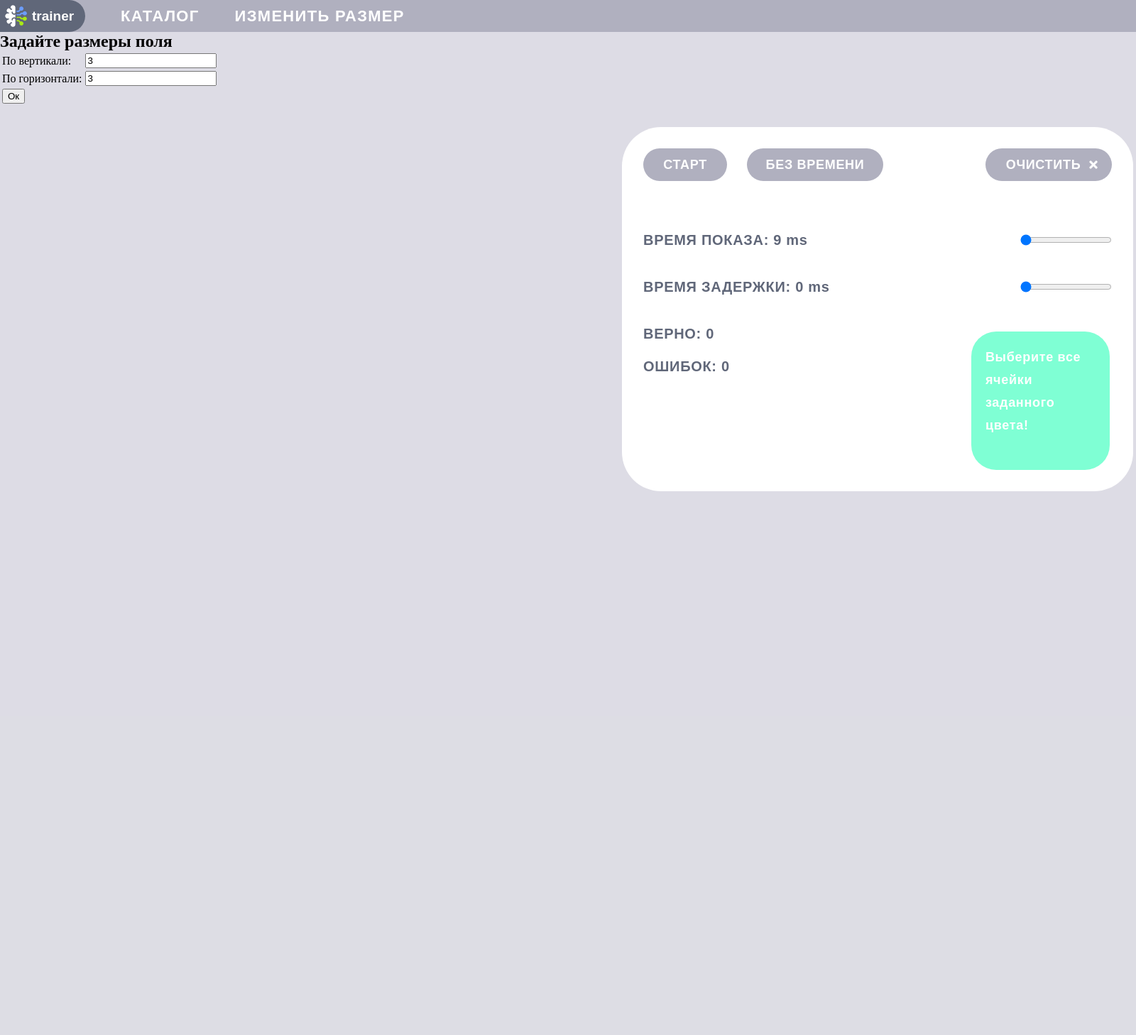
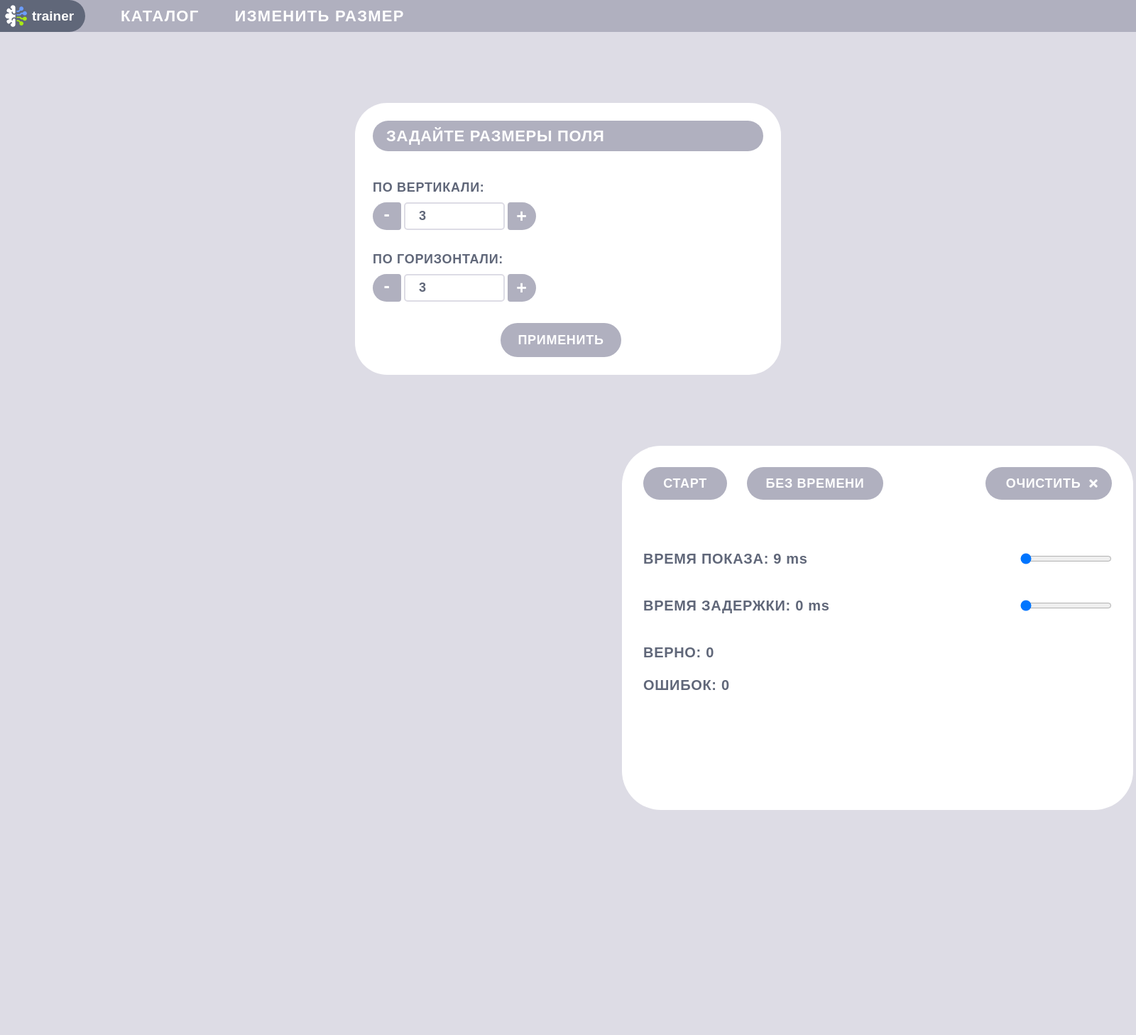
Before and after one commit to CatInBeard/trainer, a PHP site: page /pages/trainer1.html in a window 1600 px wide. Shown: the whole page at 71% size. Before the commit the page ends 692 px from the top, so only its background shows below. Run offline with PHP 8.4, Linux system fonts and the light colour scheme; some libraries are stand-ins or nearby versions.

Commit message:
Added change size desctop

```diff
--- a/css/style-trainer.css
+++ b/css/style-trainer.css
@@ -4,8 +4,11 @@
 }
 .hidden-on {
   visibility: hidden;
+  display: none;
   width: 0;
   height: 0;
+  margin: 0;
+  padding: 0;
 }
 
 * {
@@ -189,7 +192,7 @@ main .slider {
 }
 main .color_indicator {
   color: #ffffff;
-  background-color: aquamarine;
+  background-color: #ffffff;
 }
 
 @media (orientation: landscape) {
@@ -414,5 +417,130 @@ main .color_indicator {
     letter-spacing: 0;
   }
 }
+#sizer {
+  background: #ffffff;
+}
+#sizer .input-container {
+  display: flex;
+  justify-content: space-between;
+  flex-direction: row;
+}
+#sizer a {
+  background: #b0b0bf;
+}
+#sizer input[type=number] {
+  -moz-appearance: textfield;
+  outline: none;
+}
+#sizer input::-webkit-outer-spin-button,
+#sizer input::-webkit-inner-spin-button {
+  -webkit-appearance: none;
+}
+#sizer button {
+  border: none;
+  outline: none;
+  background: #b0b0bf;
+}
+
+@media (orientation: landscape) {
+  #sizer {
+    width: 550px;
+    margin: 100px auto;
+    padding: 25px;
+    border-radius: 45px;
+  }
+  #sizer p {
+    font-family: Montserrat, sans-serif;
+    color: #606779;
+    font-weight: 700;
+    line-height: 22px;
+    font-size: 18px;
+    letter-spacing: 0.7px;
+    margin-bottom: 10px;
+  }
+  #sizer h2 {
+    font-family: Montserrat, sans-serif;
+    color: #ffffff;
+    font-weight: 700;
+    line-height: 43px;
+    font-size: 22px;
+    letter-spacing: 0.7px;
+    background: #b0b0bf;
+    border-radius: 100px;
+    padding-left: 19px;
+    margin-bottom: 40px;
+  }
+  #sizer .input-container {
+    width: 230px;
+    margin-bottom: 30px;
+  }
+  #sizer input {
+    height: 25px;
+    padding: 5px 19px;
+    font-family: Montserrat, sans-serif;
+    color: #606779;
+    font-weight: 700;
+    line-height: 22px;
+    font-size: 18px;
+    letter-spacing: 0.7px;
+    border: 2px solid #dddce5;
+    border-radius: 5px;
+    width: 100px;
+  }
+  #sizer input:hover {
+    border: 2px solid #b0b0bf;
+  }
+  #sizer a {
+    text-decoration: none;
+    font-family: Montserrat, sans-serif;
+    color: #ffffff;
+    font-weight: 700;
+    line-height: 25px;
+    font-size: 25px;
+    letter-spacing: 0.7px;
+    width: 40px;
+    text-align: center;
+    padding-top: 7px;
+  }
+  #sizer a:first-child {
+    padding-top: 4px;
+    border-top-right-radius: 10px;
+    border-bottom-right-radius: 10px;
+    border-top-left-radius: 50px;
+    border-bottom-left-radius: 50px;
+  }
+  #sizer a:last-child {
+    padding-top: 7px;
+    border-top-left-radius: 10px;
+    border-bottom-left-radius: 10px;
+    border-top-right-radius: 50px;
+    border-bottom-right-radius: 50px;
+  }
+  #sizer a:hover {
+    background: #606779;
+  }
+  #sizer button {
+    font-family: Montserrat, sans-serif;
+    color: #ffffff;
+    font-weight: 700;
+    line-height: 46px;
+    font-size: 18px;
+    letter-spacing: 0.7px;
+    border-radius: 50px;
+    width: 170px;
+    margin-left: 180px;
+  }
+  #sizer button:hover {
+    background: #606779;
+  }
+}
+@media (orientation: portrait) {
+  #sizer a:active {
+    background: #606779;
+  }
+  #sizer button:active {
+    background: #606779;
+  }
+}
 
 /*# sourceMappingURL=style-trainer.css.map */
--- a/js/trainer1.js
+++ b/js/trainer1.js
@@ -25,12 +25,8 @@ class Trainer{
         if(start){
             localStorage.setItem("vt", this.vt);
             localStorage.setItem("hr", this.hr);
-            window.sizer.style.visibility="hidden";
-            window.main_view.style.visibility="visible";
-            window.sizer.style.width="0px";
-            window.sizer.style.height="0px";
-            window.main_view.style.width="auto";
-            window.main_view.style.height="auto";
+            window.sizer.classList.add("hidden-on");
+            window.main_view.classList.remove("hidden-on");
 
             var cells="";
             var count=0;
@@ -46,12 +42,8 @@ class Trainer{
         }
     }
     ask_change(){
-        window.sizer.style.visibility="visible";
-        window.main_view.style.visibility="hidden";
-        window.sizer.style.width="auto";
-        window.sizer.style.height="auto";
-        window.main_view.style.width="0px";
-        window.main_view.style.height="0px";
+        window.sizer.classList.remove("hidden-on");
+        window.main_view.classList.add("hidden-on");
     }
     numGen(){
         var number;
--- a/pages/trainer1.html
+++ b/pages/trainer1.html
@@ -15,20 +15,20 @@
             <p onclick="window.trainer.ask_change()">ИЗМЕНИТЬ РАЗМЕР</p>
         </header>
         <nav id="sizer">
-            <h2>Задайте размеры поля</h2>
-            <table>
-                <tr>
-                    <td>По вертикали:</td><td><input type="number" id="vt" value="3"></td>
-                </tr>
-                <tr>
-                    <td>По горизонтали:</td><td><input type="number" id="hr" value="3"></td>
-                </tr>
-                <tr>
-                    <td>
-                        <button onclick="window.trainer.change_size(true)">Ок</button>
-                    </td>
-                </tr>
-            </table>
+            <h2>ЗАДАЙТЕ РАЗМЕРЫ ПОЛЯ</h2>
+            <p>ПО ВЕРТИКАЛИ:</p>
+            <div class="input-container">
+                <a id="vtMinus" href="#">-</a>
+                <input type="number" id="vt" value="3">
+                <a id="vtPlus" href="#">+</a>
+            </div>
+            <p>ПО ГОРИЗОНТАЛИ:</p>
+            <div class="input-container">
+                <a id="hrMinus" href="#">-</a>
+                <input type="number" id="hr" value="3">
+                <a id="hrPlus" href="#">+</a>
+            </div>
+            <button onclick="window.trainer.change_size(true)">ПРИМЕНИТЬ</button>
         </nav>
         <main id="main_view">
             <div class="container">
@@ -63,7 +63,9 @@
                 </div>
             </div>
         </main>
-        <script src="/js/trainer1.js">
+        <script src="/js/trainer1.js"></script>
+        <script src="/js/library/jquery/dist/jquery.min.js"></script>
+        <script src="js/input-number.js"></script>
         </script>
     </body>
 <html>
--- /dev/null
+++ b/sass/modules/change-size.scss
@@ -0,0 +1,122 @@
+#sizer {
+    background: $white;
+
+    .input-container {
+        display: flex;
+        justify-content: space-between;
+        flex-direction: row;
+    }
+
+    a {
+        background: $bg-h;
+    }
+
+    input[type='number'] {
+        -moz-appearance:textfield;
+        outline: none;
+    }
+
+    input::-webkit-outer-spin-button,
+    input::-webkit-inner-spin-button {
+        -webkit-appearance: none;
+    }
+
+    button {
+        border: none;
+        outline: none;
+        background: $bg-h;
+    }
+
+
+}
+
+@media (orientation: landscape) {
+    #sizer {
+        width: 550px;
+        margin: 100px auto;
+        padding: 25px;
+        border-radius: 45px;
+
+        p {
+            @include font(18px, 700, $logo, 22px, 0.7px);
+            margin-bottom: 10px;
+        }
+
+        h2 {
+            @include font(22px, 700, $white, 43px, 0.7px);
+            background: $bg-h;
+            border-radius: 100px;
+            padding-left: 19px;
+            margin-bottom: 40px;
+        }
+
+        .input-container{
+            width: 230px;
+            margin-bottom: 30px;
+        }
+
+        input {
+            height: 25px;
+            padding: 5px 19px;
+            @include font(18px, 700, $logo, 22px, 0.7px);
+            border: 2px solid $bg;
+            border-radius: 5px;
+            width: 100px;
+        }
+
+        input:hover {
+            border: 2px solid $bg-h;
+        }
+
+        a {
+            text-decoration: none;
+            @include font(25px, 700, $white, 25px, 0.7px);
+            width: 40px;
+            text-align: center;
+            padding-top: 7px;
+        }
+
+        a:first-child {
+            padding-top: 4px;
+            border-top-right-radius: 10px;
+            border-bottom-right-radius: 10px;
+            border-top-left-radius: 50px;
+            border-bottom-left-radius: 50px;
+        }
+
+        a:last-child {
+            padding-top: 7px;
+            border-top-left-radius: 10px;
+            border-bottom-left-radius: 10px;
+            border-top-right-radius: 50px;
+            border-bottom-right-radius: 50px;
+        }
+
+        a:hover {
+            background: $logo;
+        }
+
+        button {
+            @include font(18px, 700, $white, 46px, 0.7px);
+            border-radius: 50px;
+            width: 170px;
+            margin-left: 180px;
+        }
+
+        button:hover {
+            background: $logo;
+        }
+    }
+}
+
+@media (orientation: portrait) {
+    #sizer {
+        a:active {
+            background: $logo;
+        }
+
+        button:active {
+            background: $logo;
+        }
+    }
+}
--- a/sass/modules/main-trainer.scss
+++ b/sass/modules/main-trainer.scss
@@ -36,7 +36,7 @@ main {
 
     .color_indicator{
         color: $white;
-        background-color: aquamarine;
+        background-color: $white;
     }
 }
 
--- a/sass/modules/mixins.scss
+++ b/sass/modules/mixins.scss
@@ -9,6 +9,9 @@
 
 .hidden-on {
     visibility: hidden;
+    display: none;
     width: 0;
     height: 0;
+    margin: 0;
+    padding: 0;
 }
--- a/sass/style-trainer.scss
+++ b/sass/style-trainer.scss
@@ -2,3 +2,4 @@
 @import "modules/mixins.scss";
 @import "modules/general-trainer.scss";
 @import "modules/main-trainer.scss";
+@import "modules/change-size.scss";
```
Also changed, not shown: 1 other file.
